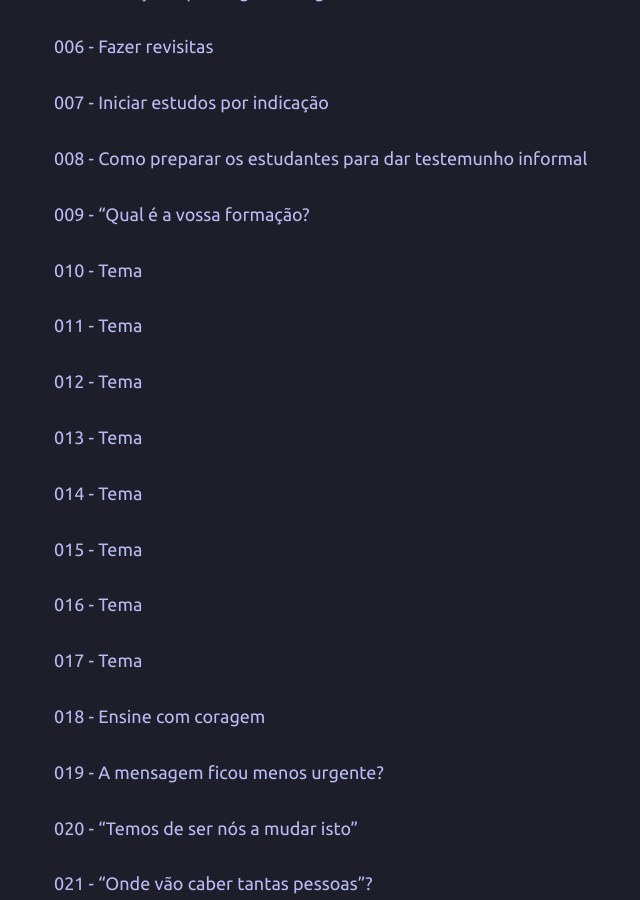
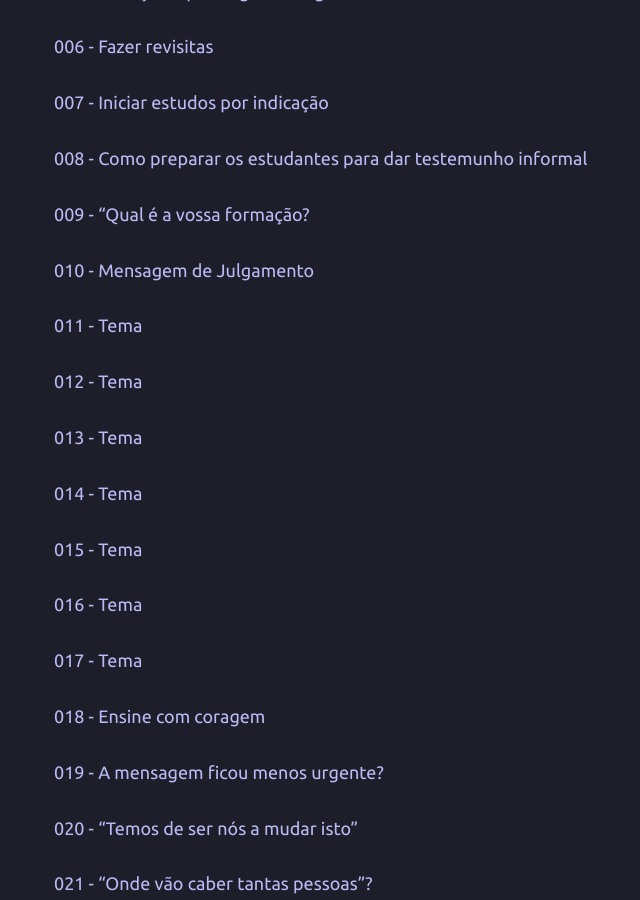
Before and after one commit to joaquim-capitao/jw, a Jekyll site: the page built from saidas/index.md, in a window 1280 px wide and 900 px high, scrolled down 377 px. Shown: the whole window, without its empty margins (255-895 px from the left). Built offline with Jekyll 4.4.1, drawn with Linux system fonts in a browser that asks for light colours; our own code applies the rules of GitHub Pages for plain Markdown files.

Commit message:
Rename link for item 010 to 'Mensagem de Julgamento'

```diff
--- a/saidas/index.md
+++ b/saidas/index.md
@@ -19,7 +19,7 @@
 
 [009 - "Qual é a vossa formação?](https://joaquim-capitao.github.io/jw/saidas/009-saida)
 
-[010 - Tema](https://joaquim-capitao.github.io/jw/saidas/010-saida)
+[010 - Mensagem de Julgamento](https://joaquim-capitao.github.io/jw/saidas/010-saida)
 
 [011 - Tema](https://joaquim-capitao.github.io/jw/saidas/011-saida)
 
```
